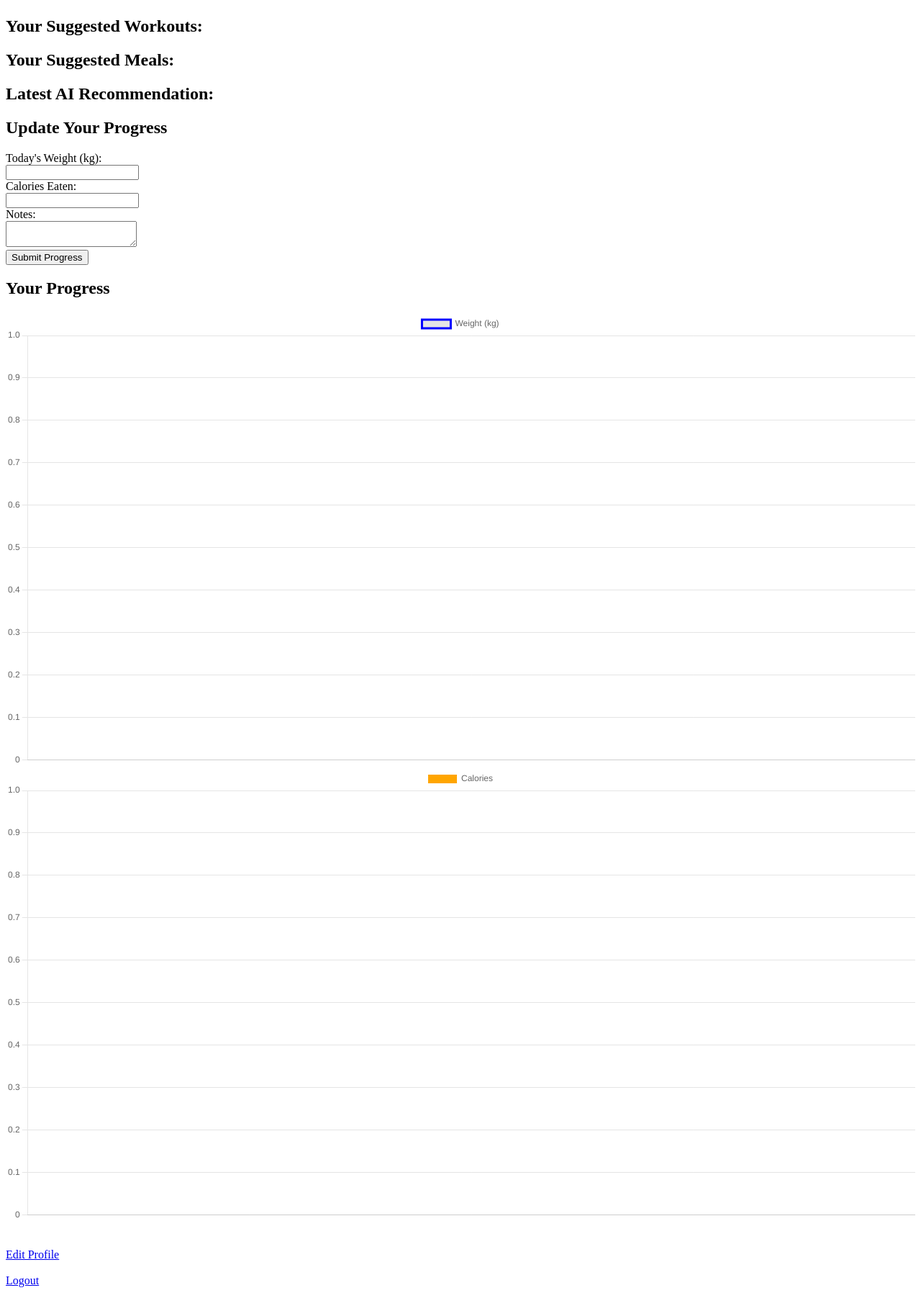
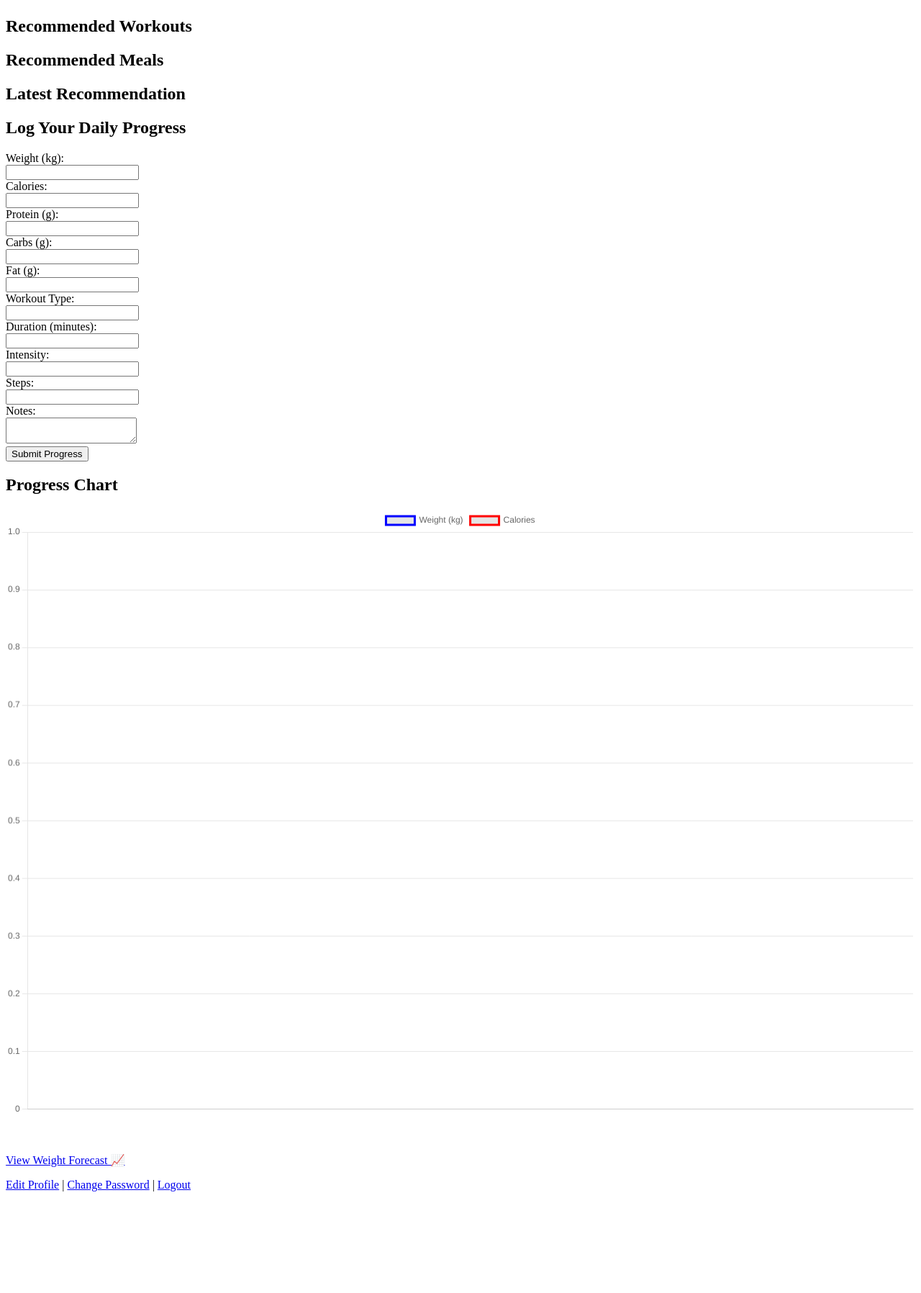
Before and after one commit to Lord80/Ai-Based-Fitness-Coach, a Flask app: template templates/dashboard.html in a window 1280 px wide. Shown: the part 57-1853 px from the top of the page at 72% size. After the commit the page ends 1712 px from the top, so only its background shows below. Run offline with Flask 3, Linux system fonts and the light colour scheme; the template is opened without the code that fills it, so the values that code supplies are empty; parts of the project's set-up code (start-up, migrations or seed data) failed here and were passed over; some libraries are stand-ins or nearby versions.

Commit message:
updated weight chart

```diff
--- a/app.py
+++ b/app.py
@@ -7,15 +7,17 @@ from werkzeug.security import generate_password_hash, check_password_hash
 from flask_mail import Mail, Message
 from dotenv import load_dotenv
 import os
+from prophet import Prophet
+import plotly.graph_objs as go
+import plotly.offline as pyo
 
 app = Flask(__name__)
 
-
 load_dotenv()
 
+# Mail config
 app.config['MAIL_USERNAME'] = os.getenv('MAIL_USERNAME')
 app.config['MAIL_PASSWORD'] = os.getenv('MAIL_PASSWORD')
-
 app.config['MAIL_SERVER'] = 'smtp.gmail.com'
 app.config['MAIL_PORT'] = 587
 app.config['MAIL_USE_TLS'] = True
@@ -25,17 +27,16 @@ mail = Mail(app)
 
 app.secret_key = os.getenv('SECRET_KEY')
 
-# MySQL Config
+# MySQL config
 app.config['MYSQL_HOST'] = os.getenv('DB_HOST')
 app.config['MYSQL_USER'] = os.getenv('DB_USER')
 app.config['MYSQL_PASSWORD'] = os.getenv('DB_PASS')
 app.config['MYSQL_DB'] = os.getenv('DB_NAME')
 
+mysql = MySQL(app)
 
-# Load your trained model
-model = pickle.load(open('progress_model.pkl', 'rb'))
-
-mysql = MySQL(app)
+# ✅ Load your advanced model
+advanced_model = pickle.load(open('advanced_model.pkl', 'rb'))
 
 @app.route('/')
 def index():
@@ -47,19 +48,37 @@ def register():
         name = request.form['name']
         email = request.form['email']
         password = generate_password_hash(request.form['password'])
-        age = request.form['age']
+        age = int(request.form['age'])
         gender = request.form['gender']
-        height = request.form['height']
-        weight = request.form['weight']
+        height = float(request.form['height'])
+        weight = float(request.form['weight'])
         goal = request.form['goal']
+        activity_level = float(request.form['activity_level'])
+        target_weight = float(request.form['target_weight'])
+        target_date = request.form['target_date']
+
+        # ✅ Calculate BMR
+        if gender.lower() == 'male':
+            bmr = 10 * weight + 6.25 * height - 5 * age + 5
+        else:
+            bmr = 10 * weight + 6.25 * height - 5 * age - 161
+
+        bmr *= activity_level
 
         cursor = mysql.connection.cursor()
-        cursor.execute('INSERT INTO users (name, email, password, age, gender, height, weight, goal) VALUES (%s, %s, %s, %s, %s, %s, %s, %s)',
-                       (name, email, password, age, gender, height, weight, goal))
+        cursor.execute(
+            '''INSERT INTO users
+               (name, email, password, age, gender, height, weight, goal,
+                activity_level, target_weight, target_date, bmr)
+               VALUES (%s, %s, %s, %s, %s, %s, %s, %s, %s, %s, %s, %s)''',
+            (name, email, password, age, gender, height, weight, goal,
+             activity_level, target_weight, target_date, bmr)
+        )
         mysql.connection.commit()
         cursor.close()
         return redirect(url_for('login'))
     return render_template('register.html')
+
 
 @app.route('/login', methods=['GET', 'POST'])
 def login():
@@ -80,8 +99,6 @@ def login():
         else:
             msg = 'Incorrect username/email or password!'
     return render_template('login.html', msg=msg)
-
-
 
 @app.route('/dashboard')
 def dashboard():
@@ -131,40 +148,55 @@ def dashboard():
 
     return redirect(url_for('login'))
 
-
-
 @app.route('/progress', methods=['POST'])
 def progress():
     if 'loggedin' in session:
         user_id = session['id']
         weight = float(request.form['weight'])
         calories = int(request.form['calories'])
+        protein = float(request.form['protein'])
+        carbs = float(request.form['carbs'])
+        fat = float(request.form['fat'])
+        workout_type = request.form['workout_type']
+        duration = int(request.form['duration'])
+        intensity = request.form['intensity']
+        steps = int(request.form['steps'])
         notes = request.form['notes']
 
         today = date.today()
 
+        # Pull user info
         cursor = mysql.connection.cursor(MySQLdb.cursors.DictCursor)
-        cursor.execute('SELECT goal FROM users WHERE id = %s', [user_id])
+        cursor.execute('SELECT age, gender, height FROM users WHERE id = %s', [user_id])
         user = cursor.fetchone()
-        goal = user['goal'].strip().lower()
-        goal_num = 0 if 'loss' in goal else 1
 
-        prediction = model.predict([[weight, calories, goal_num]])[0]
+        gender_num = 1 if user['gender'].lower() == 'male' else 0
 
-        if prediction == 1:
-            result = "✅ You’re on track! Keep it up!"
-        else:
-            result = "⚠️ You might need to adjust: Try more exercise or tweak calories."
+        X_input = [[
+            user['age'],
+            gender_num,
+            user['height'],
+            weight,
+            calories,
+            protein,
+            carbs,
+            fat,
+            duration,
+            steps
+        ]]
 
-            # Optional: Auto-change goal in DB? Not recommended yet, better to recommend.
-            # Example:
-            # new_goal = 'Weight Loss' if goal_num == 1 else 'Weight Gain'
-            # cursor.execute('UPDATE users SET goal = %s WHERE id = %s', (new_goal, user_id))
+        # Load model & predict
+        prediction = advanced_model.predict(X_input)[0]
+        prediction = round(prediction, 2)
+
+        result = f'✅ Estimated next week weight: {prediction} kg'
 
         # Save progress
         cursor.execute(
-            'INSERT INTO progress (user_id, date, weight, calories, notes) VALUES (%s, %s, %s, %s, %s)',
-            (user_id, today, weight, calories, notes)
+            '''INSERT INTO progress
+               (user_id, date, weight, calories, protein, carbs, fat, workout_type, duration, intensity, steps, notes)
+               VALUES (%s, %s, %s, %s, %s, %s, %s, %s, %s, %s, %s, %s)''',
+            (user_id, today, weight, calories, protein, carbs, fat, workout_type, duration, intensity, steps, notes)
         )
 
         # Save recommendation
@@ -179,6 +211,7 @@ def progress():
         return render_template('progress_result.html', result=result)
     return redirect(url_for('login'))
 
+
 @app.route('/profile', methods=['GET', 'POST'])
 def profile():
     if 'loggedin' not in session:
@@ -191,17 +224,29 @@ def profile():
 
     if request.method == 'POST':
         name = request.form['name']
-        age = request.form['age']
+        age = int(request.form['age'])
         gender = request.form['gender']
-        height = request.form['height']
-        weight = request.form['weight']
+        height = float(request.form['height'])
+        weight = float(request.form['weight'])
         goal = request.form['goal']
+        activity_level = float(request.form['activity_level'])
+        target_weight = float(request.form['target_weight'])
+        target_date = request.form['target_date']
+
+        # ✅ Recalculate BMR (Mifflin-St Jeor)
+        if gender.lower() == 'male':
+            bmr = 10 * weight + 6.25 * height - 5 * age + 5
+        else:
+            bmr = 10 * weight + 6.25 * height - 5 * age - 161
+
+        bmr *= activity_level
 
         cursor.execute('''
             UPDATE users
-            SET name = %s, age = %s, gender = %s, height = %s, weight = %s, goal = %s
+            SET name = %s, age = %s, gender = %s, height = %s, weight = %s,
+                goal = %s, activity_level = %s, target_weight = %s, target_date = %s, bmr = %s
             WHERE id = %s
-        ''', (name, age, gender, height, weight, goal, user_id))
+        ''', (name, age, gender, height, weight, goal, activity_level, target_weight, target_date, bmr, user_id))
 
         mysql.connection.commit()
         msg = '✅ Profile updated successfully!'
@@ -214,17 +259,16 @@ def profile():
 
     return render_template('profile.html', user=user, msg=msg)
 
+
 @app.route('/send_reminders')
 def send_reminders():
     cursor = mysql.connection.cursor(MySQLdb.cursors.DictCursor)
 
-    # Get all users EXCEPT the sender email
     cursor.execute('SELECT email, name FROM users WHERE email != %s', [app.config['MAIL_DEFAULT_SENDER']])
     users = cursor.fetchall()
     cursor.close()
 
     for user in users:
-        print(f"Sending to: {user['email']}")
         msg = Message(
             'Daily Progress Reminder',
             recipients=[user['email']],
@@ -281,7 +325,6 @@ def admin_dashboard():
 
     return render_template('admin_dashboard.html', users=all_users)
 
-
 @app.route('/logout')
 def logout():
     session.pop('loggedin', None)
@@ -289,5 +332,54 @@ def logout():
     session.pop('name', None)
     return redirect(url_for('index'))
 
+@app.route('/forecast')
+def forecast():
+    if 'loggedin' not in session:
+        return redirect(url_for('login'))
+
+    user_id = session['id']
+    cursor = mysql.connection.cursor(MySQLdb.cursors.DictCursor)
+    cursor.execute(
+        'SELECT date, weight FROM progress WHERE user_id = %s ORDER BY date',
+        [user_id]
+    )
+    rows = cursor.fetchall()
+    cursor.close()
+
+    if not rows:
+        return "❌ Not enough data to forecast!"
+
+    # Prepare DataFrame
+    import pandas as pd
+    df = pd.DataFrame(rows)
+    df.rename(columns={'date': 'ds', 'weight': 'y'}, inplace=True)
+
+    # Fit Prophet
+    model = Prophet()
+    model.fit(df)
+
+    # Future dataframe
+    future = model.make_future_dataframe(periods=30)
+    forecast = model.predict(future)
+
+    # Create Plotly chart
+    actual_trace = go.Scatter(
+        x=df['ds'], y=df['y'], mode='markers+lines', name='Actual Weight'
+    )
+    forecast_trace = go.Scatter(
+        x=forecast['ds'], y=forecast['yhat'], mode='lines', name='Forecast'
+    )
+
+    layout = go.Layout(
+        title='Weight Forecast (Next 30 Days)',
+        xaxis={'title': 'Date'},
+        yaxis={'title': 'Weight (kg)'}
+    )
+
+    fig = go.Figure(data=[actual_trace, forecast_trace], layout=layout)
+    plot_div = pyo.plot(fig, output_type='div')
+
+    return render_template('forecast.html', plot_div=plot_div)
+
 if __name__ == '__main__':
     app.run(debug=True)
--- a/templates/dashboard.html
+++ b/templates/dashboard.html
@@ -1,99 +1,106 @@
 <!DOCTYPE html>
-<html>
+<html lang="en">
 <head>
+  <meta charset="UTF-8" />
   <title>Dashboard</title>
-  <link rel="stylesheet" href="{{ url_for('static', filename='css/styles.css') }}">
-  <!-- 📌 Chart.js CDN goes in HEAD -->
   <script src="https://cdn.jsdelivr.net/npm/chart.js"></script>
 </head>
 <body>
   <h1>Welcome, {{ name }}!</h1>
 
-  <h2>Your Suggested Workouts:</h2>
+  <h2>Recommended Workouts</h2>
   <ul>
     {% for workout in workouts %}
       <li>{{ workout }}</li>
     {% endfor %}
   </ul>
 
-  <h2>Your Suggested Meals:</h2>
+  <h2>Recommended Meals</h2>
   <ul>
     {% for meal in meals %}
       <li>{{ meal }}</li>
     {% endfor %}
   </ul>
 
-  <h2>Latest AI Recommendation:</h2>
+  <h2>Latest Recommendation</h2>
   <p>{{ recommendation }}</p>
 
-  <h2>Update Your Progress</h2>
-  <form method="post" action="{{ url_for('progress') }}">
-    <label>Today's Weight (kg):</label><br>
-    <input name="weight" type="number" step="0.1" required><br>
-    <label>Calories Eaten:</label><br>
-    <input name="calories" type="number" required><br>
+  <h2>Log Your Daily Progress</h2>
+  <form action="{{ url_for('progress') }}" method="post">
+    <label>Weight (kg):</label><br>
+    <input type="number" step="0.1" name="weight" required><br>
+
+    <label>Calories:</label><br>
+    <input type="number" name="calories" required><br>
+
+    <label>Protein (g):</label><br>
+    <input type="number" step="0.1" name="protein" required><br>
+
+    <label>Carbs (g):</label><br>
+    <input type="number" step="0.1" name="carbs" required><br>
+
+    <label>Fat (g):</label><br>
+    <input type="number" step="0.1" name="fat" required><br>
+
+    <label>Workout Type:</label><br>
+    <input type="text" name="workout_type"><br>
+
+    <label>Duration (minutes):</label><br>
+    <input type="number" name="duration"><br>
+
+    <label>Intensity:</label><br>
+    <input type="text" name="intensity"><br>
+
+    <label>Steps:</label><br>
+    <input type="number" name="steps"><br>
+
     <label>Notes:</label><br>
     <textarea name="notes"></textarea><br>
+
     <button type="submit">Submit Progress</button>
   </form>
 
-  <h2>Your Progress</h2>
-  <canvas id="weightChart" width="400" height="200"></canvas>
-  <canvas id="caloriesChart" width="400" height="200"></canvas>
+  <h2>Progress Chart</h2>
+  <canvas id="progressChart" width="600" height="400"></canvas>
 
-  <br><br>
-  <a href="{{ url_for('profile') }}">Edit Profile</a>
-  <br><br>
-  <a href="{{ url_for('logout') }}">Logout</a>
+  <br> <br>
+  {% if prediction %}
+  <p>{{ prediction }}</p>
+{% endif %}
 
-  <!-- 📌 Chart.js config goes just before </body> -->
-  <!-- ✅ Put this just before </body> -->
+  <p><a href="{{ url_for('forecast') }}">View Weight Forecast 📈</a></p>
+
   <script>
-  // ✅ Declare once, from Flask context, always use tojson filter!
-  const dates = {{ dates | tojson | safe }};
-  const weights = {{ weights | tojson | safe }};
-  const calories = {{ calories | tojson | safe }};
+    const ctx = document.getElementById('progressChart').getContext('2d');
+    const dates = {{ dates|tojson }};
+    const weights = {{ weights|tojson }};
+    const calories = {{ calories|tojson }};
 
-  console.log("Dates:", dates);
-  console.log("Weights:", weights);
-  console.log("Calories:", calories);
-
-  // ✅ Weight Chart
-  const ctxW = document.getElementById('weightChart').getContext('2d');
-  new Chart(ctxW, {
+    new Chart(ctx, {
       type: 'line',
       data: {
         labels: dates,
-      datasets: [{
+        datasets: [
+          {
             label: 'Weight (kg)',
             data: weights,
             borderColor: 'blue',
-        fill: false,
-        tension: 0.1
-      }]
+            fill: false
           },
-    options: {
-      responsive: true
-    }
-  });
-
-  // ✅ Calories Chart
-  const ctxC = document.getElementById('caloriesChart').getContext('2d');
-  new Chart(ctxC, {
-    type: 'bar',
-    data: {
-      labels: dates,
-      datasets: [{
+          {
             label: 'Calories',
             data: calories,
-        backgroundColor: 'orange'
-      }]
-    },
-    options: {
-      responsive: true
+            borderColor: 'red',
+            fill: false
+          }
+        ]
       }
     });
   </script>
 
+  <p><a href="{{ url_for('profile') }}">Edit Profile</a> |
+     <a href="{{ url_for('change_password') }}">Change Password</a> |
+     <a href="{{ url_for('logout') }}">Logout</a></p>
+
 </body>
 </html>
```
Also changed, not shown: models/train_advanced_model.py (added, +106 -0 lines), templates/forecast.html (added, +12 -0 lines), templates/login.html (+12 -7 lines), templates/profile.html (+20 -2 lines), templates/progress_report.html (added, +12 -0 lines), templates/register.html (+47 -12 lines), 2 other files. Lines whose indentation alone changed are shown as unchanged.
